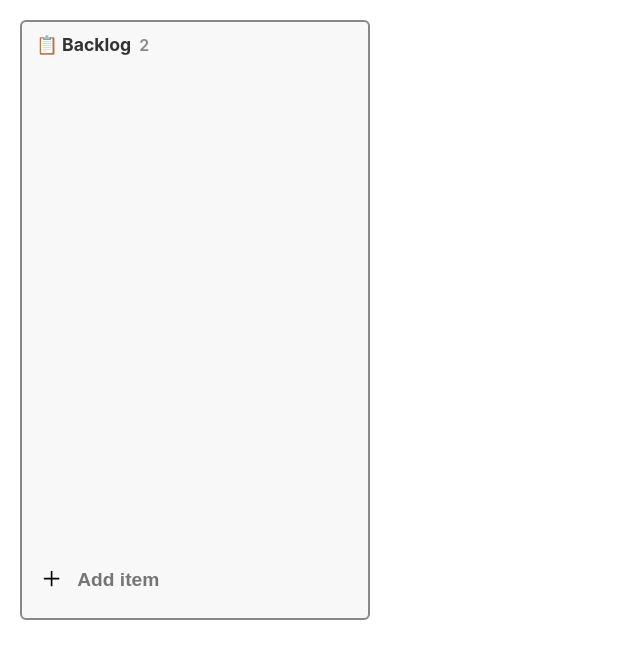
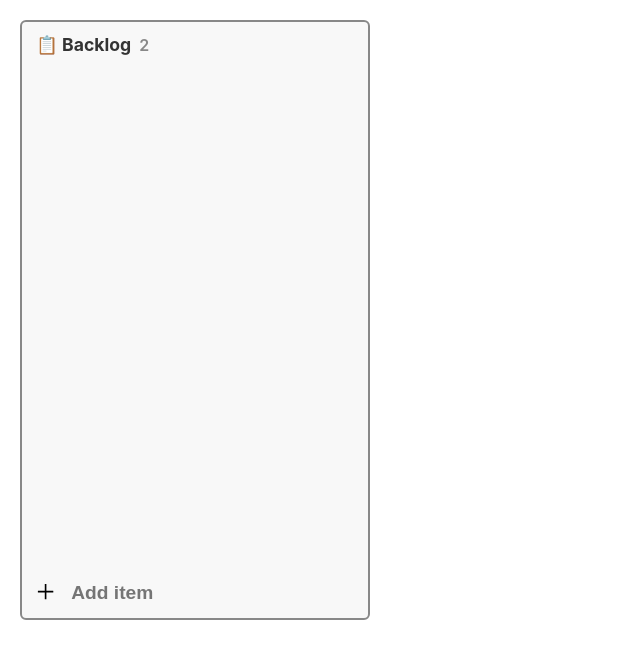
Before and after one commit to helloworld442/Team-Collaboration-Tool, a React (Vite) app: page / in a window 1280 px wide. Shown: the top 658 px of the page, without its empty margins (0-640 px from the left). Built offline with nearby package versions, Linux system fonts and the light colour scheme.

Commit message:
style : style todo form style #32

```diff
--- a/src/components/todo/TodoForm.jsx
+++ b/src/components/todo/TodoForm.jsx
@@ -5,11 +5,11 @@ import { PlusOutlined } from "@ant-design/icons";
 
 const TodoFormStyle = styled.form`
   position: absolute;
-  bottom: 14px;
-  left: 14px;
-  width: 318px;
-  height: 35px;
-  padding: 24px 6px;
+  bottom: 0;
+  left: 0;
+  width: 100%;
+  height: 50px;
+  padding: 14px;
   border-radius: 6px;
   box-sizing: border-box;
   display: flex;
@@ -17,7 +17,7 @@ const TodoFormStyle = styled.form`
   gap: 14px;
 
   &:hover {
-    background: #eee;
+    background: #ddd;
   }
 
   button {
```
